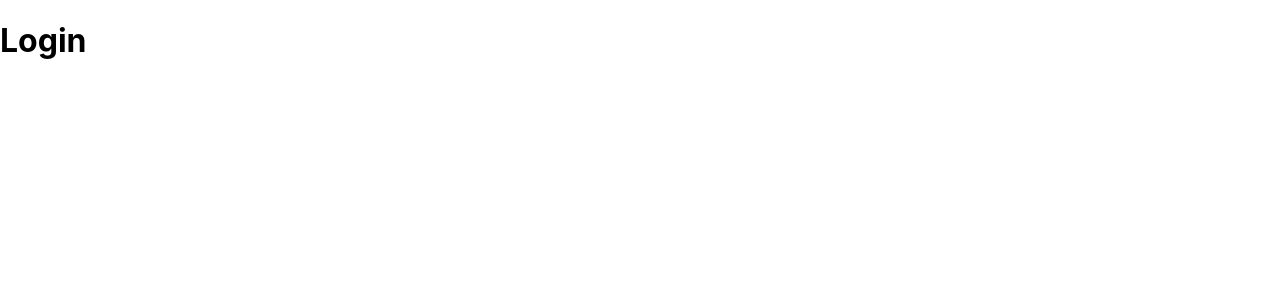
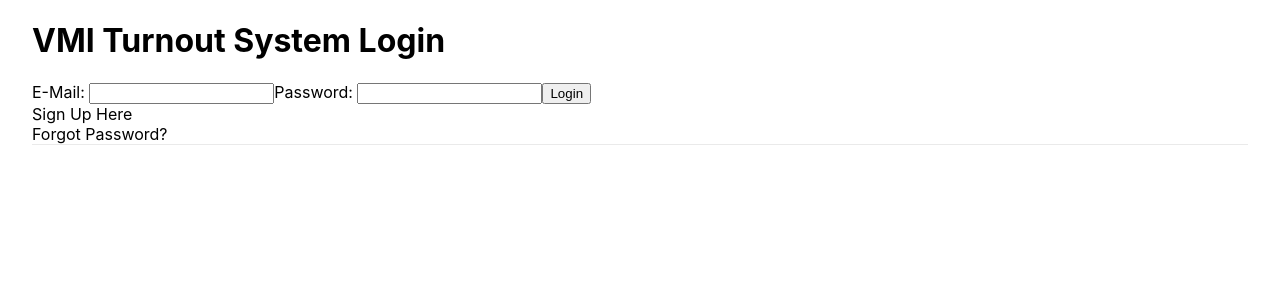
Before and after one commit to shelleyyyyy/VMITurnoutSystem, a Next.js app: page /login in a window 1280 px wide. Shown: the top 300 px of the page. Built offline with nearby package versions, Linux system fonts and the light colour scheme.

Commit message:
moved to login.js

```diff
--- a/pages/login.js
+++ b/pages/login.js
@@ -1,3 +1,35 @@
-export default function Home(){
-    return <h1>Login</h1>
-}
+import Head from 'next/head'
+import Image from 'next/image'
+import styles from '../styles/Home.module.css'
+
+export default function Login() {
+    return (
+      <div className={styles.container}>
+        <Head>
+          <title>Create Next App</title>
+          <meta name="description" content="Generated by create next app" />
+          <link rel="icon" href="/favicon.ico" />
+        </Head>
+        <body>
+            <h1>VMI Turnout System Login</h1>
+            <label for ="lblEmail">E-Mail: </label>
+            <input type ="text" id="txtEmail" name="txtEmail" placeholder=" "></input>
+            <label for ="lblPassword">Password: </label>
+            <input type ="text" id="txtPassword" name="txtPassword" placeholder=" "></input>
+            <button type="button">Login</button>
+            <br></br>
+            <a href=" ">Sign Up Here</a>
+            <br></br>
+            <a href=" ">Forgot Password?</a>
+
+
+        </body>
+        <footer className={styles.footer}>
+        </footer>
+      </div>
+    )
+  }
+
+  function getLoginInfo(){
+    var loginEn
+  }
```
Also changed, not shown: pages/index.js (+0 -24 lines).
